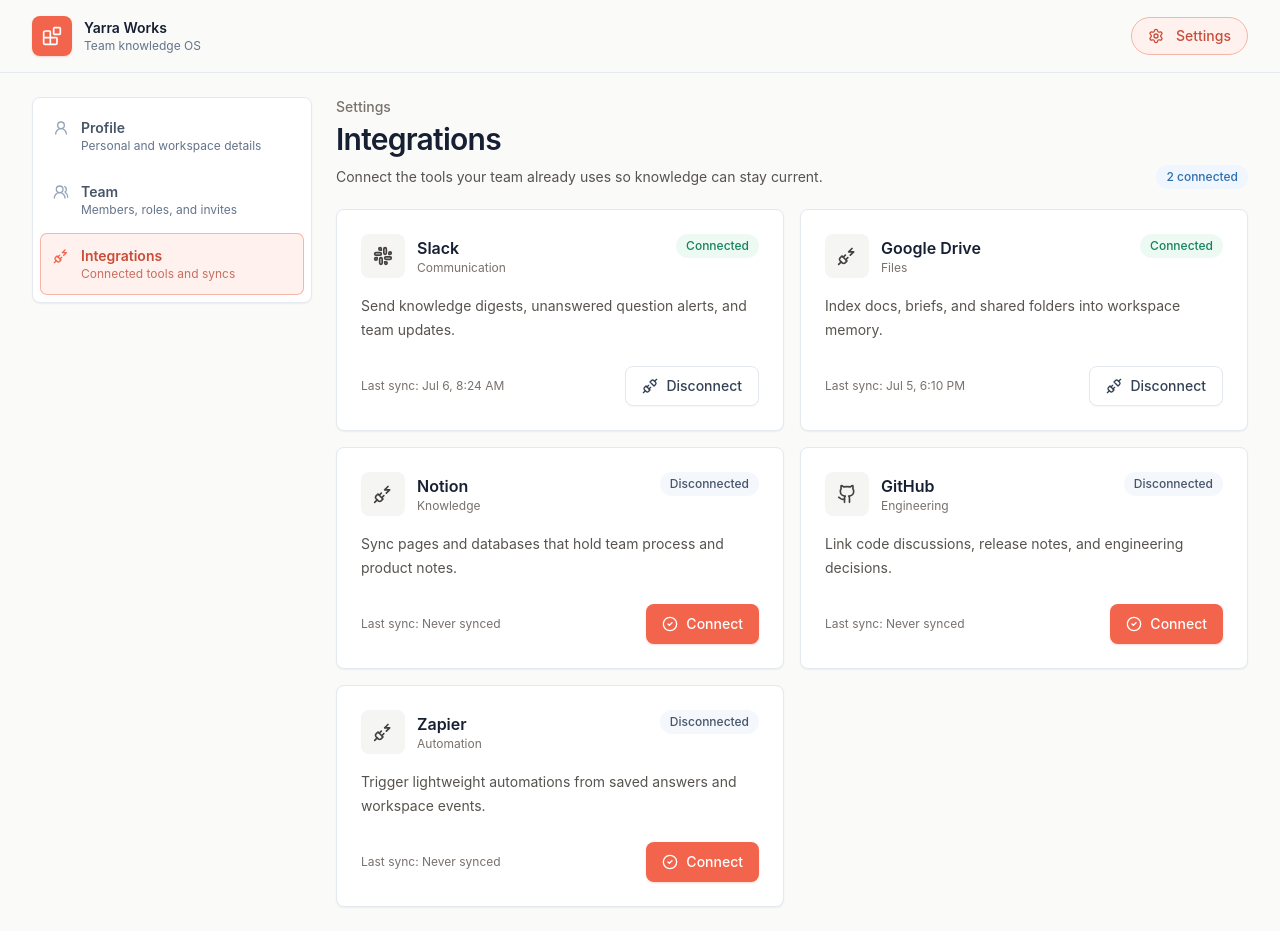
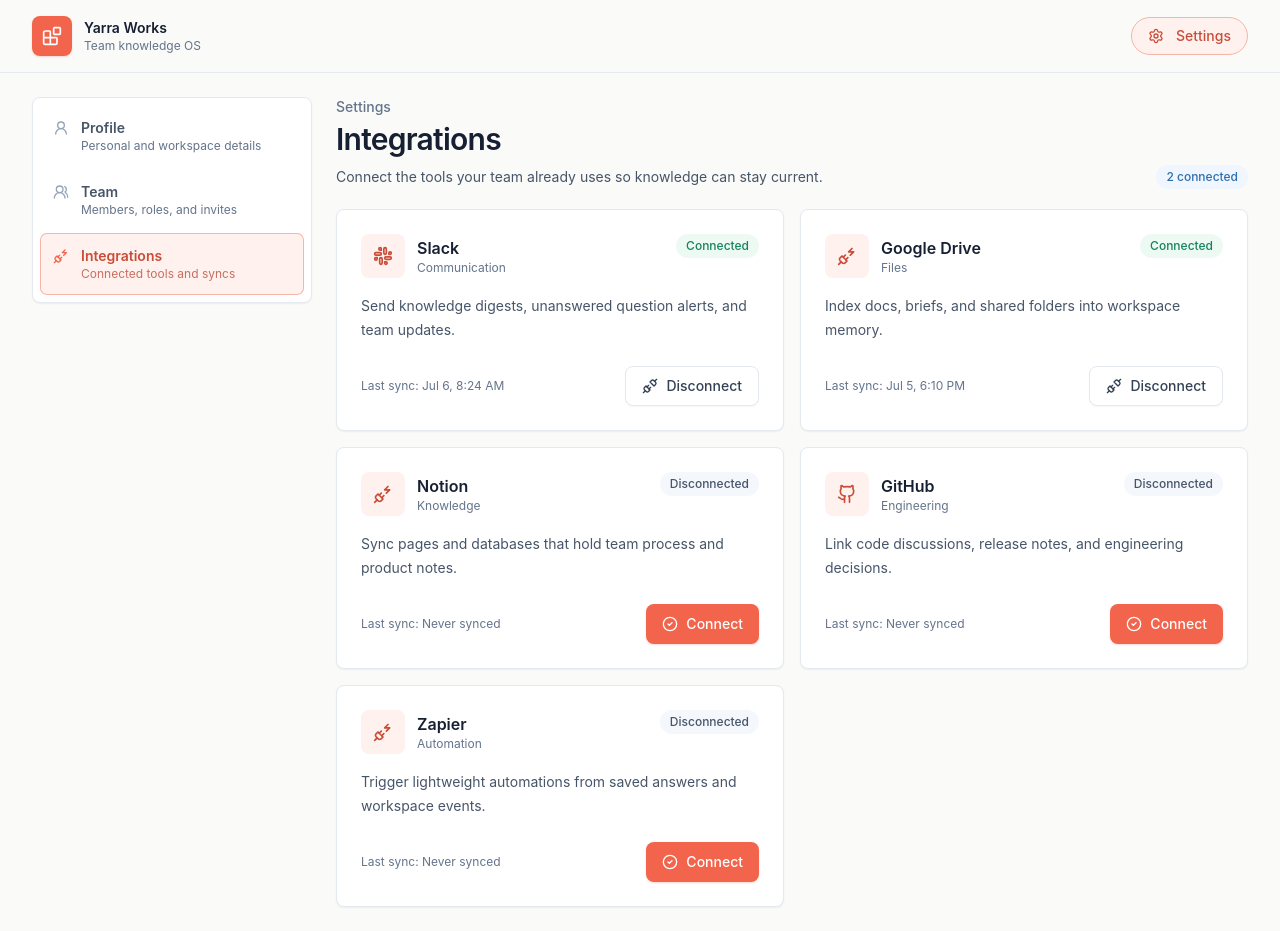
Before and after one commit to farrukhh25-AA/fictional-saas-settings, a React (Vite) app: page /settings/integrations in a window 1280 px wide. Built offline with nearby package versions, Linux system fonts and the light colour scheme.

Commit message:
Align integrations page with Yarra branding

```diff
--- a/src/pages/IntegrationsPage.tsx
+++ b/src/pages/IntegrationsPage.tsx
@@ -38,9 +38,9 @@
     <div className="space-y-5">
       <div className="flex flex-col gap-3 sm:flex-row sm:items-end sm:justify-between">
         <div>
-          <p className="text-sm font-medium text-stone-500">Settings</p>
+          <p className="text-sm font-medium text-[#64748b]">Settings</p>
           <h1 className="mt-1 text-3xl font-semibold tracking-tight">Integrations</h1>
-          <p className="mt-2 max-w-2xl text-sm leading-6 text-stone-600">
+          <p className="mt-2 max-w-2xl text-sm leading-6 text-[#475569]">
             Connect the tools your team already uses so knowledge can stay current.
           </p>
         </div>
@@ -56,7 +56,7 @@
       ) : isError ? (
         <Panel className="p-6">
           <h2 className="font-semibold">Integrations could not load</h2>
-          <p className="mt-2 text-sm text-stone-600">Refresh the mock data and try again.</p>
+          <p className="mt-2 text-sm text-[#475569]">Refresh the mock data and try again.</p>
           <Button className="mt-5" onClick={() => refetch()}>
             Retry
           </Button>
@@ -64,7 +64,7 @@
       ) : data.length === 0 ? (
         <Panel className="p-8 text-center">
           <h2 className="font-semibold">No integrations available</h2>
-          <p className="mt-2 text-sm text-stone-600">Available connections will appear here.</p>
+          <p className="mt-2 text-sm text-[#475569]">Available connections will appear here.</p>
         </Panel>
       ) : (
         <div className="grid gap-4 md:grid-cols-2">
@@ -85,7 +85,7 @@
       )}
 
       {connection.isError ? (
-        <p className="rounded-lg bg-rose-50 px-4 py-3 text-sm text-rose-700">
+        <p className="rounded-lg bg-[#fff1ee] px-4 py-3 text-sm text-[#c94d38]">
           {(connection.error as Error).message}
         </p>
       ) : null}
@@ -111,23 +111,23 @@
       <div>
         <div className="flex items-start justify-between gap-4">
           <div className="flex items-center gap-3">
-            <div className="flex h-11 w-11 items-center justify-center rounded-lg bg-stone-100 text-stone-700">
+            <div className="flex h-11 w-11 items-center justify-center rounded-lg bg-[#fff1ee] text-[#c94d38]">
               <Icon className="h-5 w-5" />
             </div>
             <div>
               <h2 className="font-semibold">{integration.name}</h2>
-              <p className="text-xs text-stone-500">{integration.category}</p>
+              <p className="text-xs text-[#64748b]">{integration.category}</p>
             </div>
           </div>
           <Badge tone={integration.connected ? 'green' : 'neutral'}>
             {integration.connected ? 'Connected' : 'Disconnected'}
           </Badge>
         </div>
-        <p className="mt-4 text-sm leading-6 text-stone-600">{integration.description}</p>
+        <p className="mt-4 text-sm leading-6 text-[#475569]">{integration.description}</p>
       </div>
 
       <div className="mt-6 flex flex-col gap-3 sm:flex-row sm:items-center sm:justify-between">
-        <p className="text-xs text-stone-500">Last sync: {formatSyncTime(integration.lastSync)}</p>
+        <p className="text-xs text-[#64748b]">Last sync: {formatSyncTime(integration.lastSync)}</p>
         <Button
           variant={integration.connected ? 'secondary' : 'primary'}
           disabled={busy}
```
